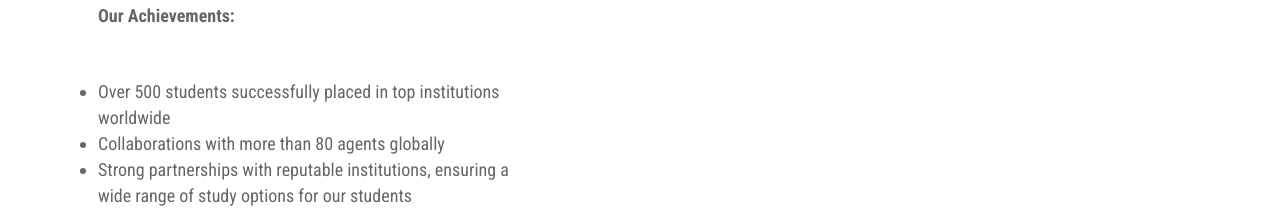
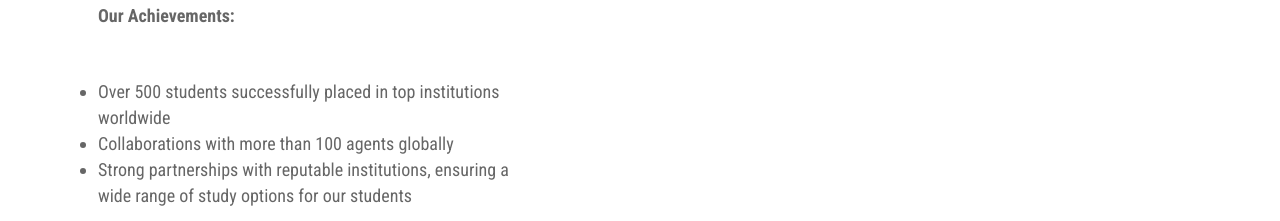
Before and after one commit to mahfuz-ta09/nrc-london, a Next.js app: page /AboutUs in a window 1280 px wide. Shown: the part 820-1041 px from the top of the page. Built offline with nearby package versions, Linux system fonts and the light colour scheme; no server answers.

Commit message:
text update in about us1.1

```diff
--- a/src/app/(withnavbar)/AboutUs/page.tsx
+++ b/src/app/(withnavbar)/AboutUs/page.tsx
@@ -40,7 +40,7 @@ const page = () => {
                 </p>
                 <ul className="text-blk des">
                     <li>Over 500 students successfully placed in top institutions worldwide</li>
-                    <li>Collaborations with more than 80 agents globally</li>
+                    <li>Collaborations with more than 100 agents globally</li>
                     <li>Strong partnerships with reputable institutions, ensuring a wide range of study options for our students</li>
                 </ul>
                 <p className="text-blk des">
```
